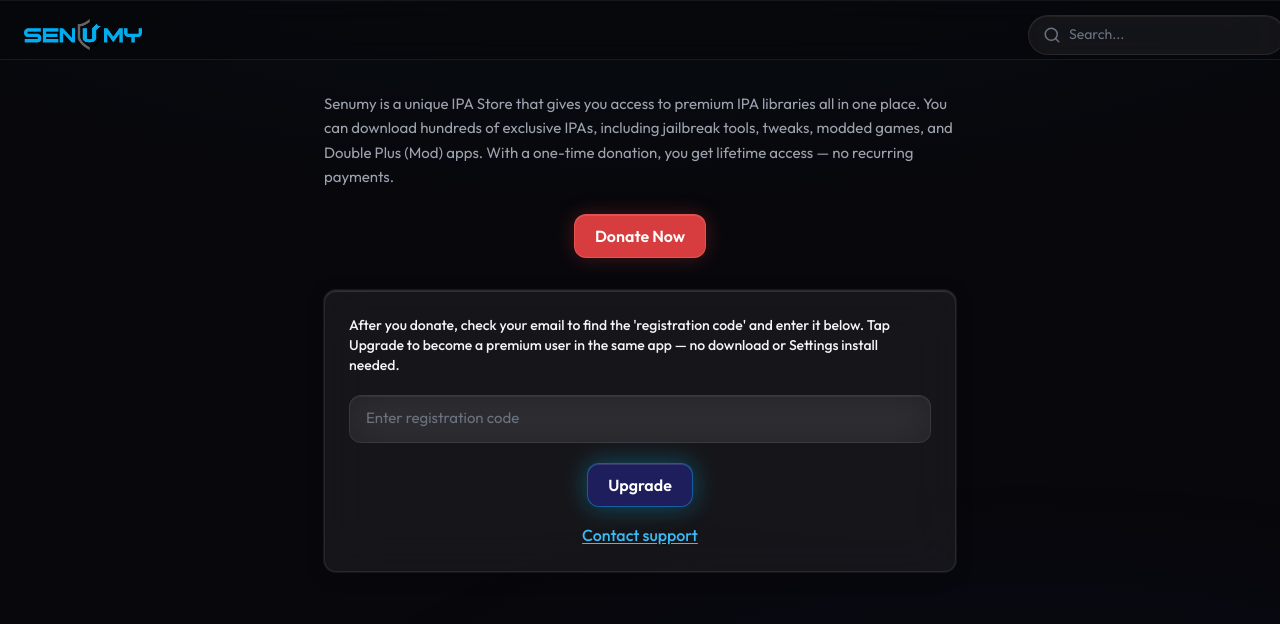
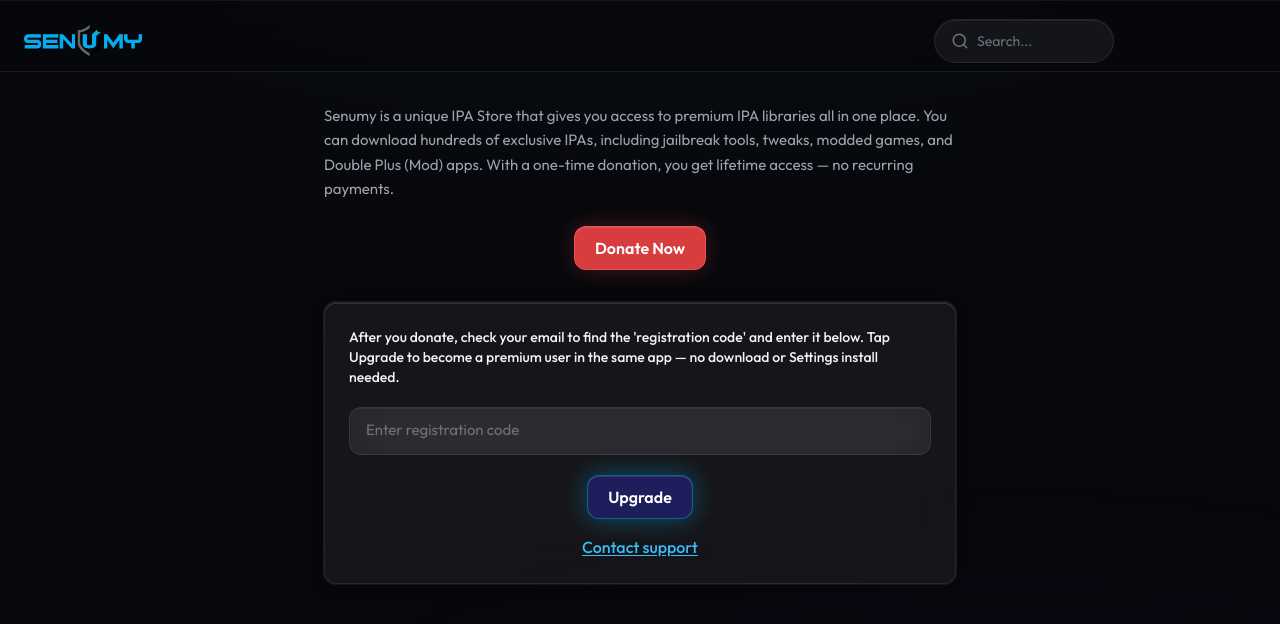
Before and after one commit to Sanka43/senumy, a React (Vite) app: page /senumy/BecomePremiumUser in a window 1280 px wide. Shown: the top 624 px of the page. Built offline with nearby package versions, Linux system fonts and the light colour scheme.

Commit message:
update navbar ui

```diff
--- a/src/components/NavBar.tsx
+++ b/src/components/NavBar.tsx
@@ -96,7 +96,7 @@
 
   return (
     <header
-      className="fixed left-0 right-0 top-0 z-10 flex h-[var(--nav-height)] min-h-[60px] items-center justify-between gap-3 border-b px-4 backdrop-blur-[var(--glass-blur-strong)] sm:px-6"
+      className="fixed left-0 right-0 top-0 z-10 flex h-[var(--nav-height)] min-h-[72px] items-center justify-between gap-2 border-b px-3 backdrop-blur-[var(--glass-blur-strong)] sm:grid sm:grid-cols-[auto,1fr,auto] sm:justify-between sm:gap-3 sm:px-6"
       style={{
         paddingTop: 'max(env(safe-area-inset-top), 10px)',
         backgroundColor: 'rgba(8, 8, 12, 0.72)',
@@ -113,13 +113,13 @@
         <img
           src={LOGO_SRC}
           alt="Senumy"
-          className="h-8 w-auto max-w-[130px] object-contain object-left"
+          className="h-7 w-auto max-w-[100px] object-contain object-left sm:h-8 sm:max-w-[130px]"
         />
       </Link>
 
-      <div className="relative ml-2 mr-2 flex min-w-0 flex-1 max-w-[220px]">
+      <div className="relative flex min-w-0 flex-1 justify-end sm:flex-initial sm:max-w-[180px] sm:justify-self-end">
         <div
-          className="flex h-10 items-center gap-2 rounded-full border backdrop-blur-[var(--glass-blur)] transition-colors duration-200"
+          className="flex h-11 min-w-[120px] items-center gap-2 rounded-full border px-2 backdrop-blur-[var(--glass-blur)] transition-colors duration-200 sm:min-w-0"
           style={{
             borderColor: focused ? 'var(--glass-border-focus)' : 'var(--glass-border)',
             backgroundColor: 'var(--glass-fill)',
@@ -127,7 +127,7 @@
             WebkitBackdropFilter: 'blur(var(--glass-blur))',
           }}
         >
-          <span className="ml-3.5 shrink-0 text-[var(--text-tertiary)]" aria-hidden>
+          <span className="ml-2 flex h-full items-center justify-center text-[var(--text-tertiary)]" aria-hidden>
             <SearchIcon />
           </span>
           <input
@@ -142,7 +142,7 @@
             onBlur={() => setTimeout(() => setFocused(false), 150)}
             onKeyDown={onKeyDown}
             placeholder="Search..."
-            className="min-w-0 flex-1 bg-transparent py-2 pr-3 text-[14px] placeholder-[var(--text-tertiary)] focus:outline-none"
+            className="h-full min-w-0 flex-1 bg-transparent pr-2 text-[14px] leading-none placeholder-[var(--text-tertiary)] focus:outline-none"
             style={{ color: 'var(--text-primary)' }}
             aria-label="Search apps by title"
             aria-expanded={showDropdown}
@@ -161,7 +161,7 @@
             id={DROPDOWN_ID}
             role="listbox"
             aria-label="Search results"
-            className="absolute left-0 right-0 top-full z-20 mt-2 max-h-[70vh] overflow-auto rounded-2xl border py-2 backdrop-blur-[var(--glass-blur-strong)]"
+            className="absolute left-0 right-0 top-full z-20 mt-2 max-h-[70vh] min-w-[200px] overflow-auto rounded-2xl border py-2 backdrop-blur-[var(--glass-blur-strong)] sm:min-w-0"
             style={{
               backgroundColor: 'rgba(18, 18, 26, 0.85)',
               borderColor: 'var(--glass-border)',
@@ -206,6 +206,8 @@
           </div>
         )}
       </div>
+
+      <div className="hidden h-[44px] w-[44px] sm:block sm:w-[130px]" aria-hidden />
     </header>
   )
 }
--- a/src/design/tokens.css
+++ b/src/design/tokens.css
@@ -11,7 +11,7 @@
   --safe-area-top: env(safe-area-inset-top, 0px);
   --safe-area-bottom: env(safe-area-inset-bottom, 0px);
   --touch-min: 44px;
-  --nav-height: 60px;
+  --nav-height: 72px;
   --radius-sm: 10px;
   --radius-md: 14px;
   --radius-lg: 20px;
```
